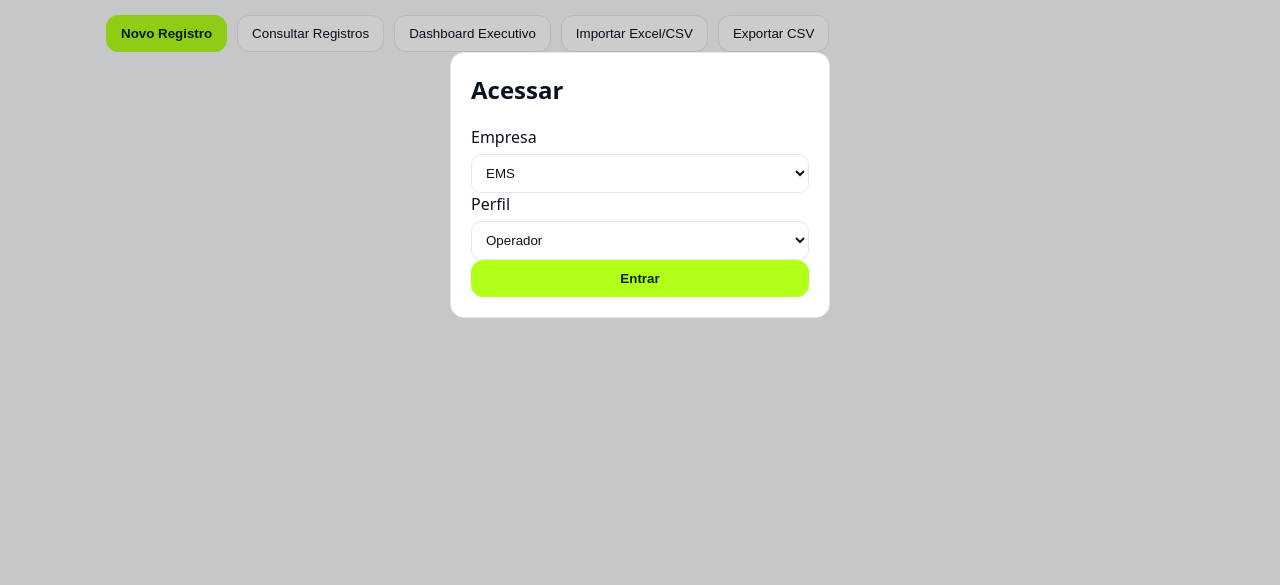
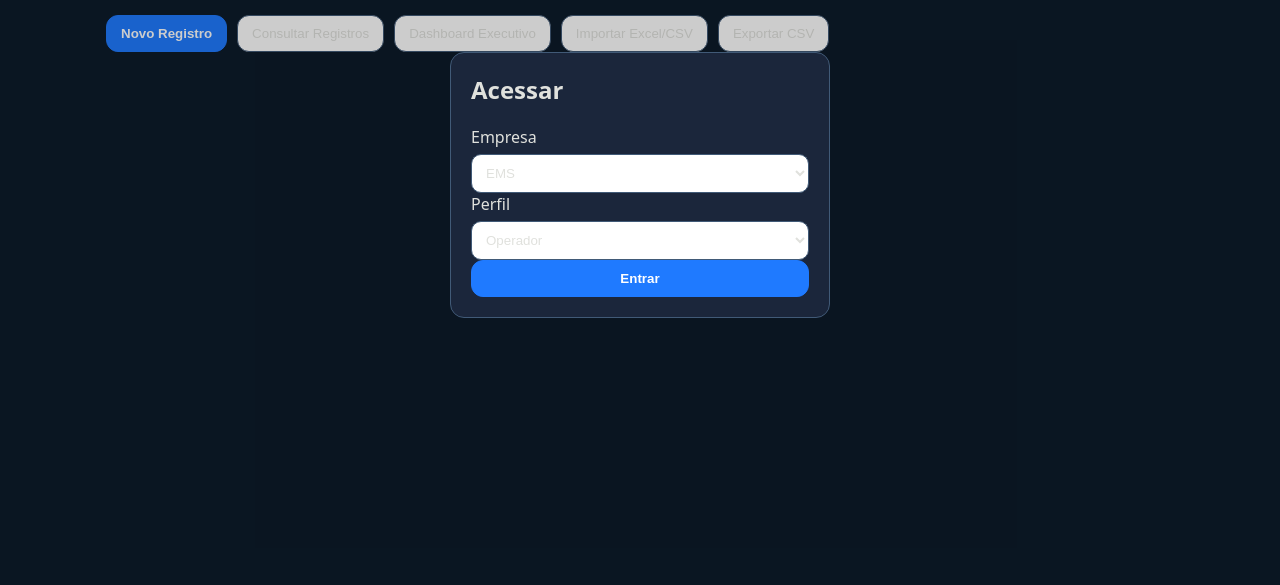
Before and after one commit to leonardocerqueira2207-hub/Dsx, a plain HTML site: page index.html in a window 1280 px wide. Shown: the part 215-800 px from the top of the page. Drawn offline with nearby package versions, Linux system fonts and the light colour scheme.

Commit message:
Update styles.css

```diff
--- a/styles.css
+++ b/styles.css
@@ -1,5 +1,14 @@
 /* DSX Energia — Light theme (lime + white) */
-:root{--bg:#f7f9fb;--card:#ffffff;--ink:#0b1220;--muted:#5b6474;--line:#e3e7ee;--lime:#b3ff1a;--lime-ink:#062207}
+:root{
+  --bg:#0d1b2a;       /* fundo azul bem escuro */
+  --card:#1b263b;     /* cartões/painéis */
+  --ink:#e0e1dd;      /* texto principal (quase branco) */
+  --muted:#778da9;    /* textos secundários */
+  --line:#415a77;     /* bordas/linhas */
+  --lime:#1f7aff;     /* cor de destaque (botões) */
+  --lime-ink:#ffffff; /* cor do texto dentro do botão azul */
+}
+
 *{box-sizing:border-box} html,body{margin:0;padding:0;height:100%} body{font-family:system-ui,-apple-system,Segoe UI,Roboto,Helvetica,Arial,sans-serif;background:var(--bg);color:var(--ink)}
 .hidden{display:none!important} .container{max-width:1100px;margin:24px auto;padding:0 16px}
 
```
